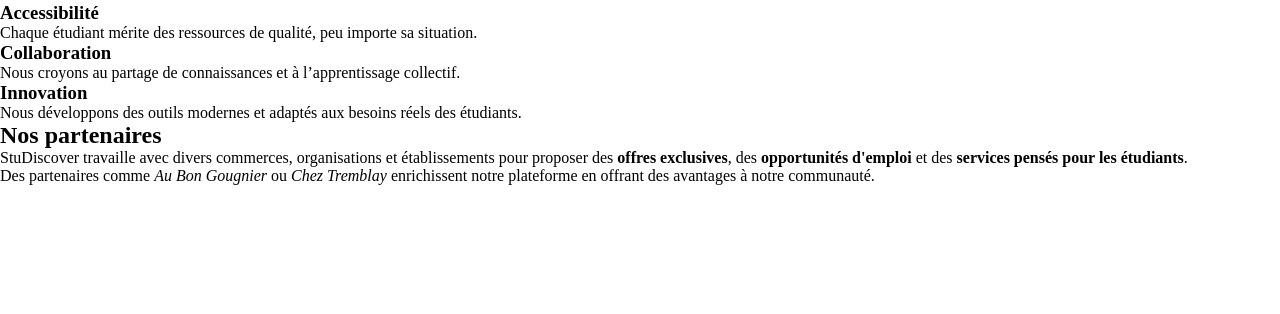
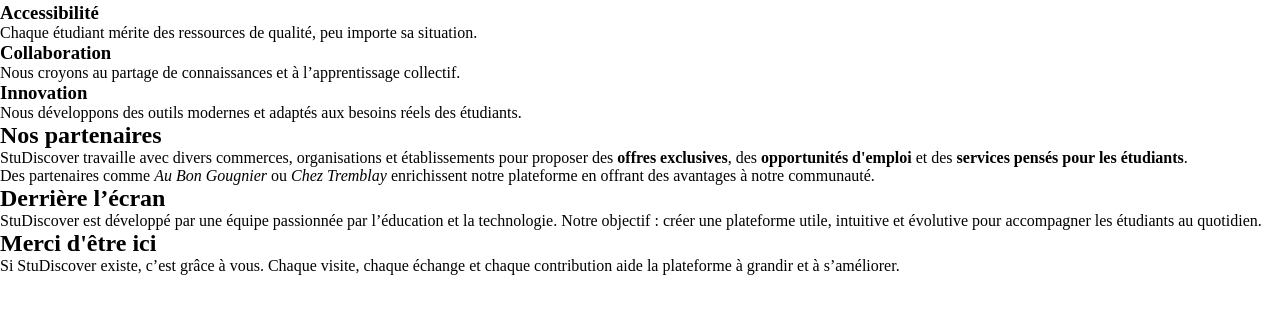
Before and after one commit to StuDiscoverGroup7/uqac-projet-web-g7, a Node server app: page /qui-sommes-nous in a window 1280 px wide. Shown: the part 263-577 px from the top of the page. Run offline with Node 20, Linux system fonts and the light colour scheme.

Commit message:
Add team and thanks sections to complete about page

```diff
--- a/views/qui-sommes-nous.ejs
+++ b/views/qui-sommes-nous.ejs
@@ -71,6 +71,23 @@
                     notre plateforme en offrant des avantages à notre communauté.
                 </p>
             </section>
+
+            <section class="aboutTeam">
+                <h2>Derrière l’écran</h2>
+                <p>
+                    StuDiscover est développé par une équipe passionnée par l’éducation et la technologie.
+                    Notre objectif : créer une plateforme utile, intuitive et évolutive pour accompagner
+                    les étudiants au quotidien.
+                </p>
+            </section>
+
+            <section class="aboutThanks">
+                <h2>Merci d'être ici </h2>
+                <p>
+                    Si StuDiscover existe, c’est grâce à vous. Chaque visite, chaque échange et chaque contribution
+                    aide la plateforme à grandir et à s’améliorer.
+                </p>
+            </section>
         </article>
     </main>
 
```
